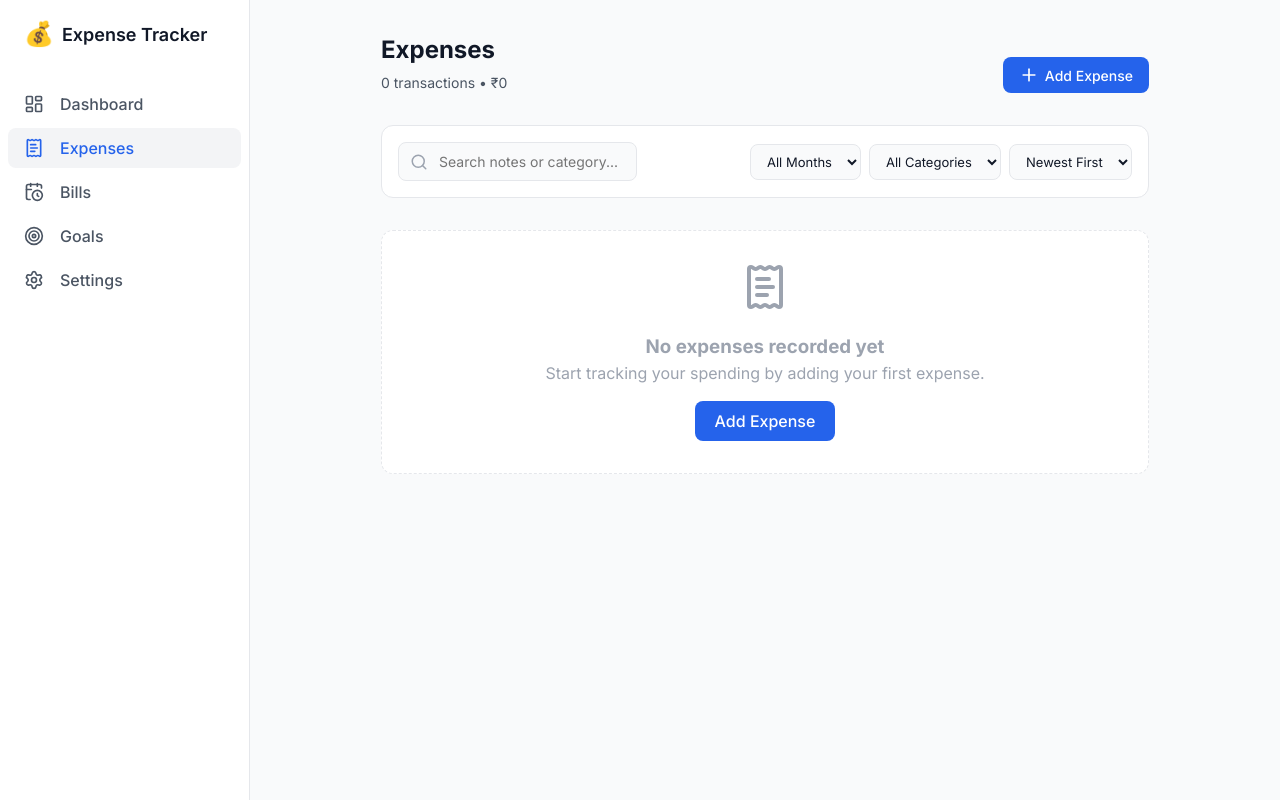
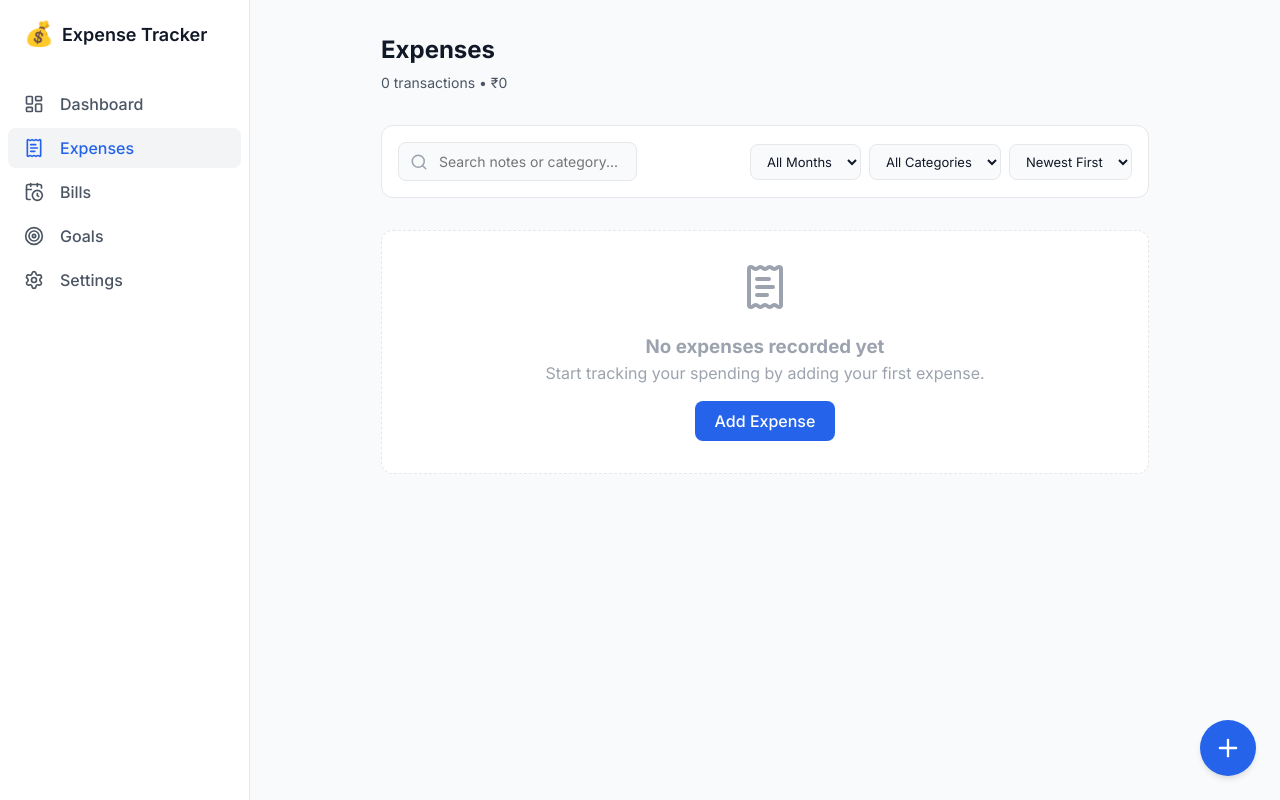
Before and after one commit to anujkhanna2005-netizen/expense-tracker-pwa, a React (Vite) app: page /expenses in a window 1280 px wide. Built offline with nearby package versions, Linux system fonts and the light colour scheme.

Commit message:
Restore original FAB behavior for all screen sizes

```diff
--- a/src/components/Layout.module.css
+++ b/src/components/Layout.module.css
@@ -166,4 +166,3 @@
     padding-top: var(--spacing-lg);
   }
 }
-@media (min-width: 768px) { .fab { display: none; } }
--- a/src/pages/Dashboard.tsx
+++ b/src/pages/Dashboard.tsx
@@ -86,17 +86,8 @@ const Dashboard: React.FC = () => {
   return (
     <div className={styles.dashboard}>
       <header className={styles.header}>
-        <div>
-          <h1 className={styles.title}>{currentMonthName}</h1>
-          <p className={styles.subtitle}>Welcome back! Here's your summary.</p>
-        </div>
-        <button
-          className={styles.addBtn}
-          onClick={() => window.dispatchEvent(new Event('openAddExpense'))}
-        >
-          <Plus size={20} />
-          <span>Add Expense</span>
-        </button>
+        <h1 className={styles.title}>{currentMonthName}</h1>
+        <p className={styles.subtitle}>Welcome back! Here's your summary.</p>
       </header>
 
       {/* Monthly Snapshot */}
--- a/src/pages/Expenses.tsx
+++ b/src/pages/Expenses.tsx
@@ -54,14 +54,6 @@ const Expenses: React.FC = () => {
           <h1 className={styles.title}>Expenses</h1>
           <p className={styles.subtitle}>{filteredExpenses.length} transactions • {formatCurrency(totalFilteredAmount, settings.currency)}</p>
         </div>
-
-        <button
-          className={styles.addBtn}
-          onClick={() => window.dispatchEvent(new Event('openAddExpense'))}
-        >
-          <Plus size={20} />
-          <span>Add Expense</span>
-        </button>
       </header>
 
       <div className={styles.controls}>
```
